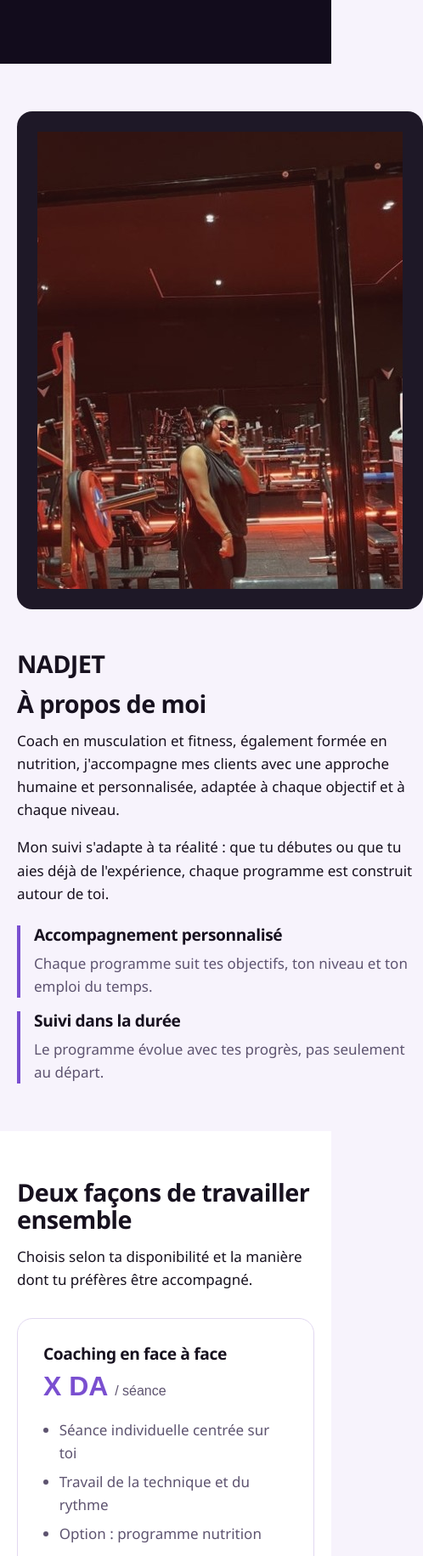
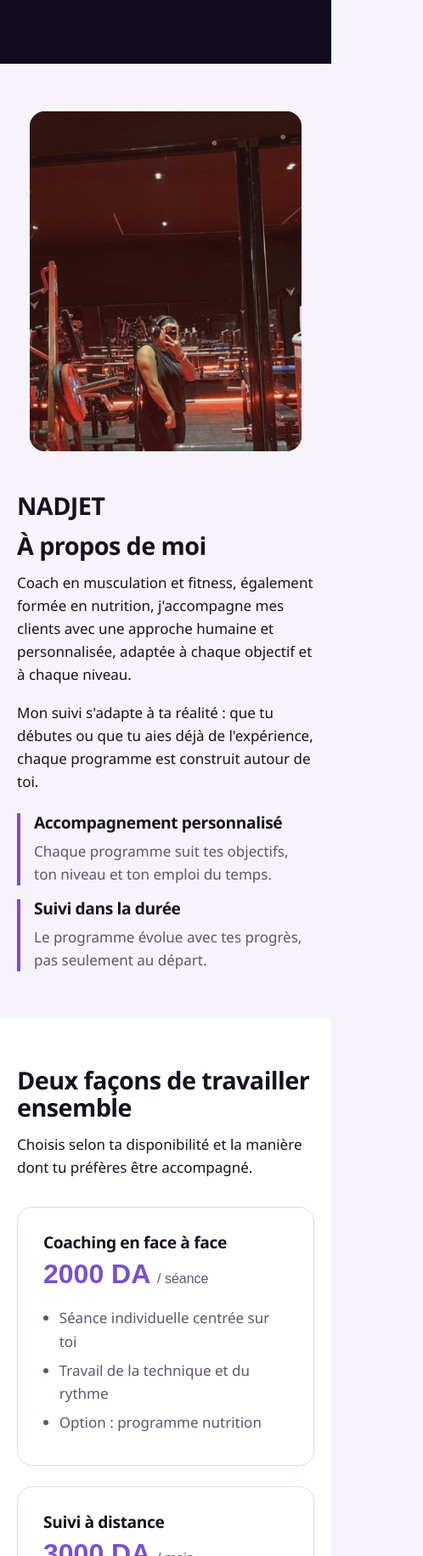
Before and after one commit to NadjetFit/EspaceGym, a plain HTML site: page index.html in a window 390 px wide. Shown: the part 920-2751 px from the top of the page at 85% size, 498 px wide, since content can reach past the window. Drawn offline with Linux system fonts and the light colour scheme.

Commit message:
Revise pricing and contact details in index.html
Updated contact information and pricing details in the offers section.

```diff
--- a/index.html
+++ b/index.html
@@ -56,7 +56,9 @@ footer{background:var(--hero);color:color-mix(in srgb,var(--hero-ink) 70%,transp
 .stats b{display:block;font:800 1.8rem "Bricolage Grotesque",sans-serif}
 .stats span{opacity:.75;font-size:.95rem}
 .about{display:grid;grid-template-columns:1fr 1fr;gap:48px;align-items:start}
-.photo{aspect-ratio:4/5;border-radius:18px;background:var(--hero);color:var(--hero-ink);display:grid;place-items:center;text-align:center;padding:24px;font-size:.95rem;opacity:.95}
+.photo{aspect-ratio:4/5;width:100%;max-width:380px;justify-self:center;border-radius:18px;background:var(--hero);color:var(--hero-ink);display:grid;place-items:center;text-align:center;padding:24px;font-size:.95rem;opacity:.95}
+.photo{overflow:hidden;padding:0}
+.photo img{width:100%;height:100%;object-fit:cover;object-position:center bottom;display:block}
 .points{display:grid;gap:16px;margin-top:24px}
 .points div{border-left:4px solid var(--accent);padding-left:16px}
 .points p{margin:0;color:var(--muted)}
@@ -93,7 +95,7 @@ footer .wrap{display:flex;justify-content:space-between;gap:16px;flex-wrap:wrap}
 .steps{grid-template-columns:1fr 1fr}
 form{grid-template-columns:1fr}
 section{padding:56px 0}
-.photo{aspect-ratio:16/10}
+.photo{max-width:320px}
 }
 @media (prefers-reduced-motion:reduce){html{scroll-behavior:auto}}
 </style>
@@ -155,7 +157,7 @@ section{padding:56px 0}
    <div class="offers">
     <article class="offer">
      <h3>Coaching en face à face</h3>
-     <div class="price"> X DA <small>/ séance</small></div>
+     <div class="price"> 2000 DA <small>/ séance</small></div>
      <ul>
       <li>Séance individuelle centrée sur toi</li>
       <li>Travail de la technique et du rythme</li>
@@ -164,7 +166,7 @@ section{padding:56px 0}
     </article>
     <article class="offer">
      <h3>Suivi à distance</h3>
-     <div class="price"> X DA <small>/ mois</small></div>
+     <div class="price"> 3000 DA <small>/ mois</small></div>
      <ul>
       <li>Programme d’entraînement envoyé et mis à jour</li>
       <li>Échanges réguliers par message ou visio</li>
@@ -219,9 +221,9 @@ section{padding:56px 0}
    </div>
    <aside class="info">
     <h3>Coordonnées</h3>
-    <p><b>Téléphone</b><br>+213 000 000 000</p>
-    <p><b>Email</b><br>vous@exemple.com</p>
-    <p><b>Zone</b><br>Votre ville et à distance</p>
+    <p><b>Téléphone</b><br>+213 776 516 331</p>
+    <p><b>Email</b><br>bouchirebb.nadjet@gmail.com</p>
+    <p><b>Zone</b><br>ALGER</p>
     <a class="btn" id="wa" href="#">Écrire sur WhatsApp</a>
    </aside>
   </div>
@@ -237,7 +239,7 @@ section{padding:56px 0}
 
 <script>
 // À MODIFIER : numéro WhatsApp au format international, sans + ni espaces
-var WHATSAPP = "213000000000";
+var WHATSAPP = "213776516331";
 var NAME = "NadjetFit";
 document.querySelectorAll('[data-site="name"]').forEach(function(e){e.textContent=NAME});
 var w=document.getElementById('introWord');
```
